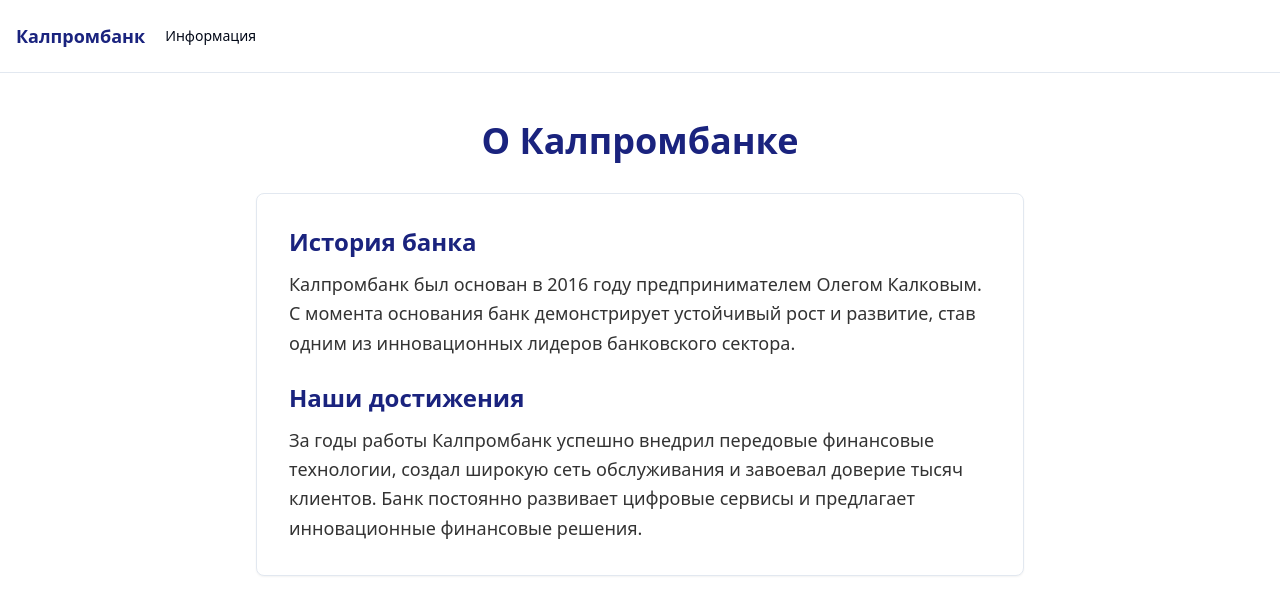
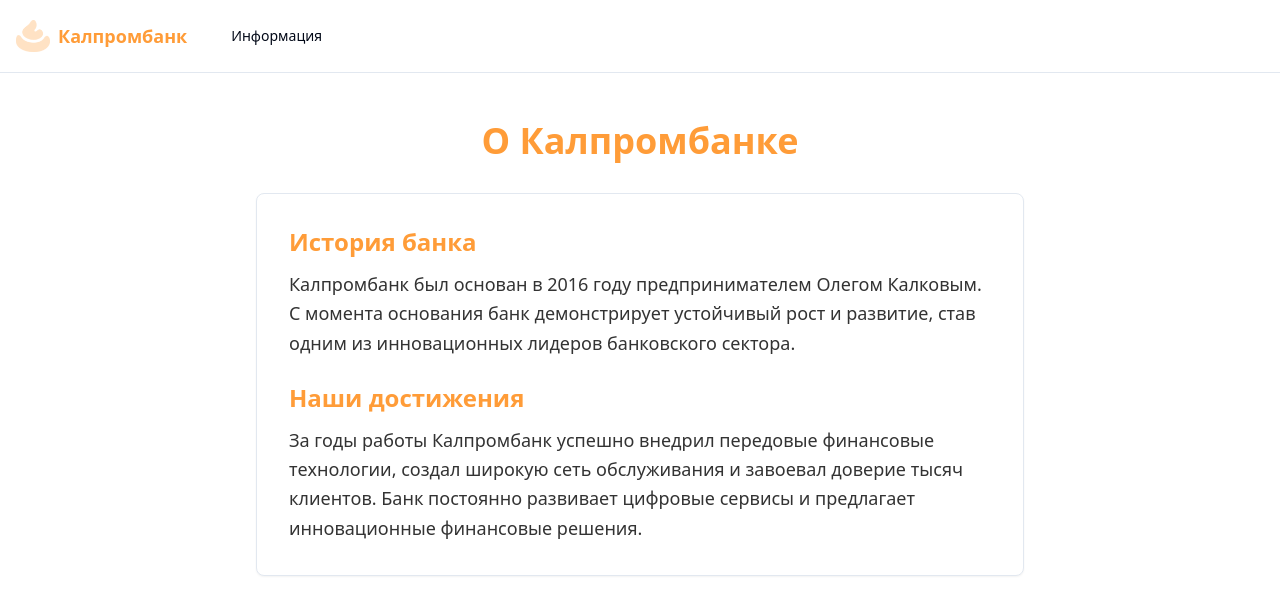
Before and after one commit to almypr/kalprombank, a React (Vite) app: page /about in a window 1280 px wide. Shown: the top 614 px of the page. Built offline with nearby package versions, Linux system fonts and the light colour scheme.

Commit message:
Update logo and site color
Set the bank logo image and change the primary color of the website from blue to #FF9C38.
[skip gpt_engineer]

```diff
--- a/src/components/Header.tsx
+++ b/src/components/Header.tsx
@@ -6,10 +6,17 @@ export const Header = () => {
     <header className="border-b">
       <div className="container mx-auto px-4 py-4">
         <NavigationMenu>
-          <NavigationMenuList>
+          <NavigationMenuList className="flex items-center gap-6">
             <NavigationMenuItem>
-              <Link to="/" className="text-lg font-semibold text-bank-primary hover:text-bank-primary/80">
-                Калпромбанк
+              <Link to="/" className="flex items-center gap-2">
+                <img
+                  src="/lovable-uploads/d72ac264-5c92-4850-854b-5504c5097a46.png"
+                  alt="Логотип Калпромбанка"
+                  className="h-8 w-auto"
+                />
+                <span className="text-lg font-semibold text-bank-primary hover:text-bank-primary/80">
+                  Калпромбанк
+                </span>
               </Link>
             </NavigationMenuItem>
             <NavigationMenuItem>
--- a/src/components/ui/button.tsx
+++ b/src/components/ui/button.tsx
@@ -9,7 +9,7 @@ const buttonVariants = cva(
   {
     variants: {
       variant: {
-        default: "bg-primary text-primary-foreground hover:bg-primary/90",
+        default: "bg-bank-primary text-white hover:bg-bank-primary/90",
         destructive:
           "bg-destructive text-destructive-foreground hover:bg-destructive/90",
         outline:
@@ -17,7 +17,7 @@ const buttonVariants = cva(
         secondary:
           "bg-secondary text-secondary-foreground hover:bg-secondary/80",
         ghost: "hover:bg-accent hover:text-accent-foreground",
-        link: "text-primary underline-offset-4 hover:underline",
+        link: "text-bank-primary underline-offset-4 hover:underline",
       },
       size: {
         default: "h-10 px-4 py-2",
--- a/tailwind.config.ts
+++ b/tailwind.config.ts
@@ -20,9 +20,9 @@ export default {
     extend: {
       colors: {
         bank: {
-          primary: "#1A237E",
-          accent: "#42A5F5",
-          light: "#F5F5F5",
+          primary: "#FF9C38",
+          accent: "#FFB366",
+          light: "#FFF5E6",
           text: "#333333",
         },
         border: "hsl(var(--border))",
```
Also changed, not shown: public/lovable-uploads/d72ac264-5c92-4850-854b-5504c5097a46.png (added).
